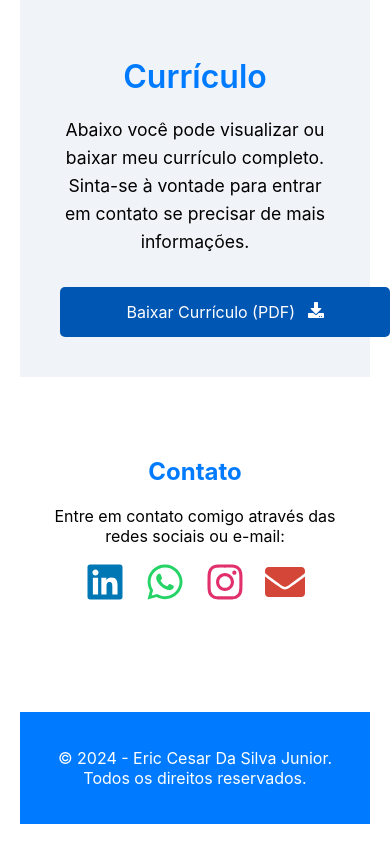
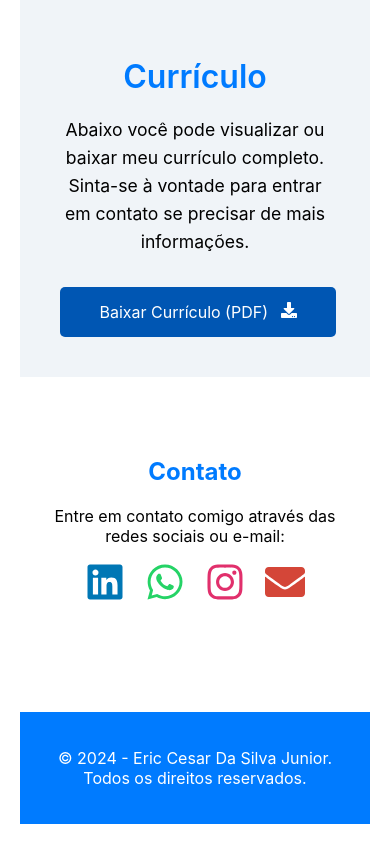
Before and after one commit to EricFNL1/Portifolio1, a React (Create React App) app: page / in a window 390 px wide. Shown: the part 2887-3731 px from the top of the page. Built offline with nearby package versions, Linux system fonts and the light colour scheme.

Commit message:
Adicionado ajustes mobile 2

```diff
--- a/src/App.css
+++ b/src/App.css
@@ -24,18 +24,27 @@
   }
 }
 
+/* Ajuste o padding do cabeçalho e o tamanho da fonte no celular */
 @media (max-width: 768px) {
-  /* Ajuste o padding do cabeçalho */
   header {
     padding: 20px 10px;
   }
 
-  /* Centralize o botão de download no currículo */
+  header h1 {
+    font-size: 1.8rem;
+  }
+
+  header p {
+    font-size: 1rem;
+  }
+
+  /* Ajuste o tamanho do botão no currículo */
   #curriculo a {
     display: block;
-    width: 100%;
+    width: 80%;
+    margin: 0 auto;
     padding: 10px;
-    font-size: 1rem;
+    font-size: 0.9rem;
   }
 }
 
```
